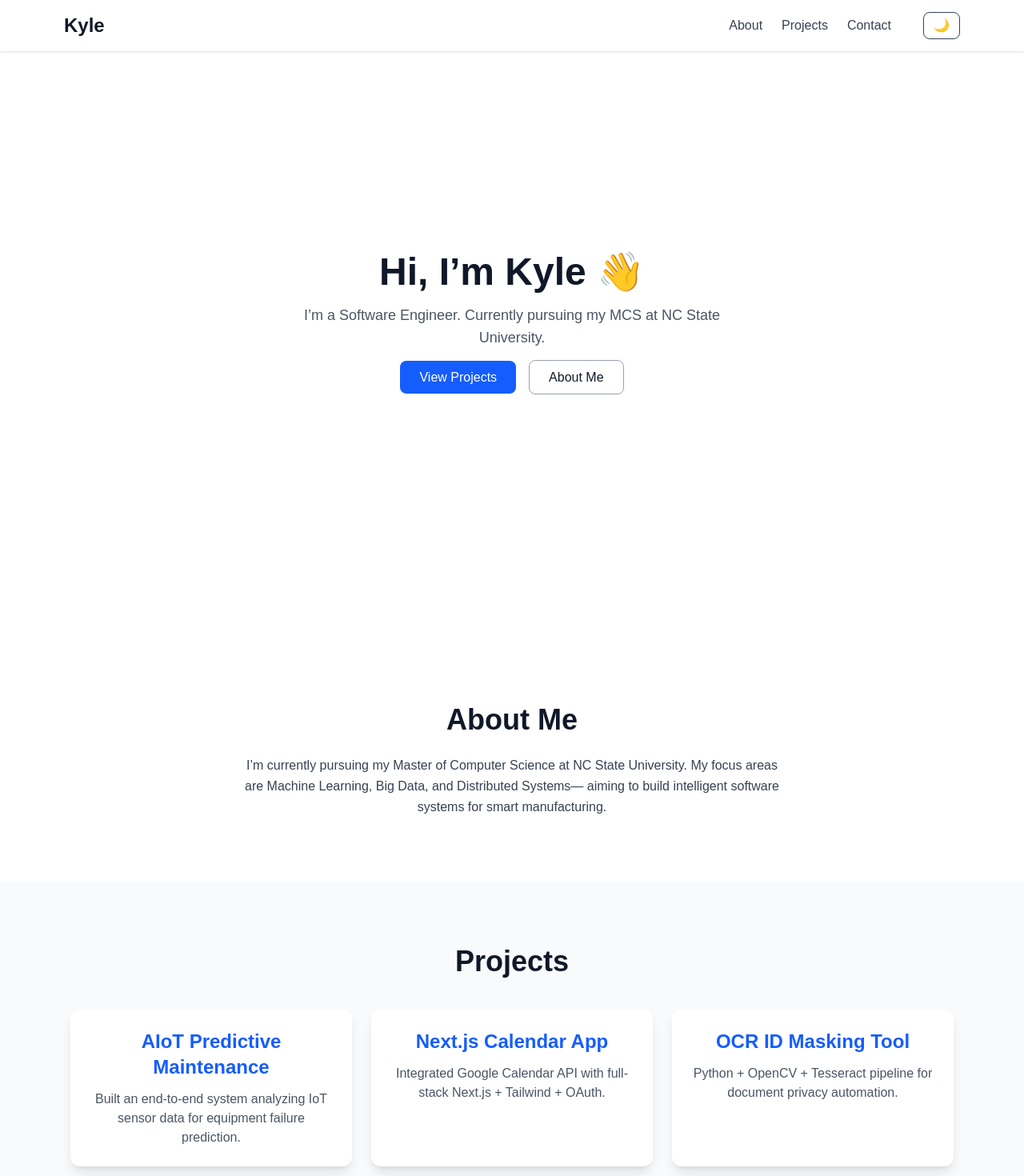
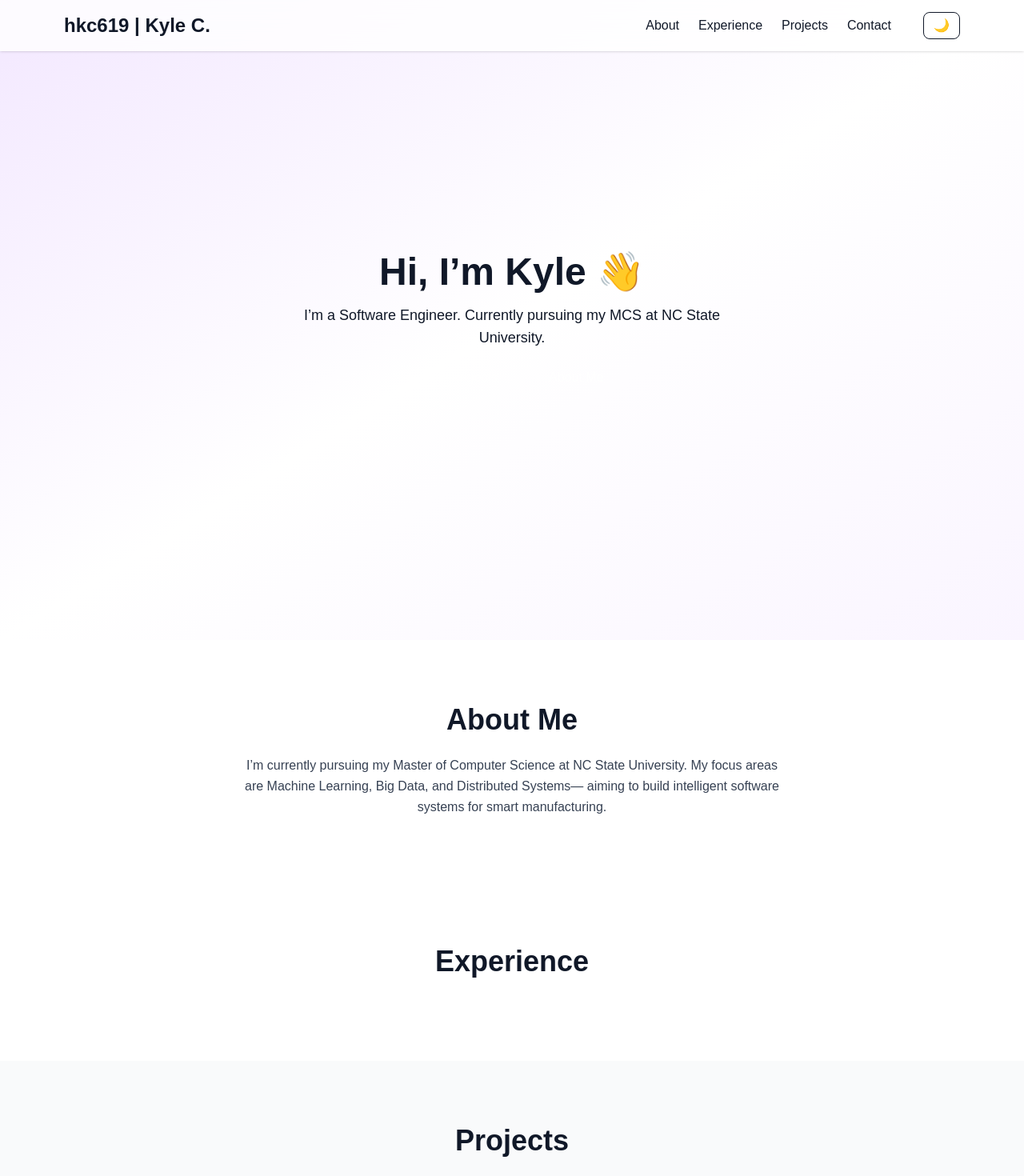
Before and after one commit to hkc619/portfolio, a Next.js app: page / in a window 1280 px wide. Shown: the top 1470 px of the page at 80% size. Built offline with nearby package versions, Linux system fonts and the light colour scheme.

Commit message:
Main UI done, font clr.

```diff
--- a/src/app/layout.tsx
+++ b/src/app/layout.tsx
@@ -1,27 +1,5 @@
-"use client";
-
-import type { Metadata } from "next";
-import { Geist, Geist_Mono } from "next/font/google";
 import "./globals.css";
-import { ThemeProvider } from "next-themes";
-import "./globals.css";
-
-const geistSans = Geist({
-  variable: "--font-geist-sans",
-  subsets: ["latin"],
-});
-
-const geistMono = Geist_Mono({
-  variable: "--font-geist-mono",
-  subsets: ["latin"],
-});
-
-/*
-export const metadata: Metadata = {
-  title: "Create Next App",
-  description: "Generated by create next app",
-};
-*/
+import ThemeProvider from "@/components/ThemeProvider";
 
 export default function RootLayout({
   children,
@@ -29,9 +7,13 @@ export default function RootLayout({
   children: React.ReactNode;
 }) {
   return (
-    <html lang="en">
-      <body className="bg-gray-50 text-gray-900 dark:bg-gray-900 dark:text-gray-100 transition-colors duration-500">
-        <ThemeProvider attribute="class" defaultTheme="light">
+    <html lang="en" suppressHydrationWarning>
+      <body className="transition-colors duration-500 bg-gray-50 text-gray-900 dark:bg-gray-900 dark:text-gray-100">
+        <ThemeProvider
+          attribute="class"
+          defaultTheme="light"
+          enableSystem={false}
+        >
           {children}
         </ThemeProvider>
       </body>
--- a/src/app/page.tsx
+++ b/src/app/page.tsx
@@ -1,6 +1,7 @@
 import Navbar from "@/components/Navbar";
 import Hero from "@/components/Hero";
 import About from "@/components/About";
+import Experience from "@/components/Experience";
 import Projects from "@/components/Projects";
 import Contact from "@/components/Contact";
 
@@ -10,6 +11,7 @@ export default function Home() {
       <Navbar />
       <Hero />
       <About />
+      <Experience />
       <Projects />
       <Contact />
     </main>
--- a/src/components/Contact.tsx
+++ b/src/components/Contact.tsx
@@ -7,7 +7,7 @@ export default function Contact() {
       </p>
       <a
         href="mailto:kyle@example.com"
-        className="px-6 py-3 bg-blue-600 text-white rounded-lg hover:bg-blue-700 transition"
+        className="px-6 py-3 bg-primary text-white rounded-lg hover:bg-primary-dark transition"
       >
         Email Me
       </a>
--- /dev/null
+++ b/src/components/Experience.tsx
@@ -0,0 +1,9 @@
+"use client";
+
+export default function Experience() {
+  return (
+    <section id="experience" className="py-20 bg-white text-center">
+      <h2 className="text-4xl font-bold mb-6">Experience</h2>
+    </section>
+  );
+}
--- a/src/components/Hero.tsx
+++ b/src/components/Hero.tsx
@@ -1,25 +1,37 @@
+"use client";
+
+import { motion } from "framer-motion";
+
 export default function Hero() {
   return (
-    <section className="flex flex-col items-center justify-center h-screen text-center">
-      <h1 className="text-5xl font-bold mb-4">Hi, I’m Kyle 👋</h1>
-      <p className="text-lg text-gray-600 max-w-xl">
+    <section className="relative flex flex-col justify-center items-center text-center h-screen bg-gradient-to-br from-purple-100 via-white to-purple-50 dark:from-gray-900 dark:via-gray-800 dark:to-gray-900 transition-colors duration-500">
+      <motion.h1
+        initial={{ opacity: 0, y: -30 }}
+        animate={{ opacity: 1, y: 0 }}
+        transition={{ duration: 0.8 }}
+        className="text-5xl font-bold mb-4 text-primary"
+      >
+        Hi, I’m Kyle 👋
+      </motion.h1>
+      <p className="text-lg text-primary max-w-xl">
         I’m a Software Engineer. Currently pursuing my MCS at NC State
         University.
       </p>
       <div className="mt-6 space-x-4">
         <a
-          href="/projects"
-          className="px-6 py-3 bg-blue-600 text-white rounded-lg hover:bg-blue-700"
+          href="#projects"
+          className="mt-8 px-6 py-3 bg-primary text-white rounded-lg hover:bg-primary-dark transition"
         >
           View Projects
         </a>
         <a
           href="/about"
-          className="px-6 py-3 border border-gray-400 rounded-lg hover:bg-gray-100"
+          className="mt-8 px-6 py-3 bg-primary text-white rounded-lg hover:bg-primary-dark transition"
         >
           About Me
         </a>
       </div>
+      <div className="absolute inset-0 -z-10 bg-[radial-gradient(circle_at_center,rgba(139,92,246,0.2)_0%,transparent_60%)]"></div>
     </section>
   );
 }
--- a/src/components/Navbar.tsx
+++ b/src/components/Navbar.tsx
@@ -1,15 +1,17 @@
 "use client";
+
 import { useState } from "react";
 import { useTheme } from "next-themes";
 import { motion } from "framer-motion";
+import UseMounted from "@/components/UseMounted";
 
 export default function Navbar() {
   const [isOpen, setIsOpen] = useState(false);
   const { theme, setTheme } = useTheme();
 
   const scrollToSection = (id: string) => {
-    const section = document.getElementById(id);
-    if (section) section.scrollIntoView({ behavior: "smooth" });
+    const el = document.getElementById(id);
+    if (el) el.scrollIntoView({ behavior: "smooth" });
   };
 
   return (
@@ -24,22 +26,47 @@ export default function Navbar() {
           onClick={() => scrollToSection("hero")}
           className="text-2xl font-bold text-primary cursor-pointer"
         >
-          Kyle
+          hkc619 | Kyle C.
         </h1>
 
-        <div className="hidden md:flex space-x-6 text-gray-700 dark:text-gray-200 font-medium">
-          <button onClick={() => scrollToSection("about")}>About</button>
-          <button onClick={() => scrollToSection("projects")}>Projects</button>
-          <button onClick={() => scrollToSection("contact")}>Contact</button>
+        <div className="hidden md:flex space-x-6 font-medium">
+          <button
+            onClick={() => scrollToSection("about")}
+            className="cursor-pointer hover:text-primary transition-colors duration-200"
+          >
+            About
+          </button>
+          <button
+            onClick={() => scrollToSection("experience")}
+            className="cursor-pointer hover:text-primary transition-colors duration-200"
+          >
+            Experience
+          </button>
+          <button
+            onClick={() => scrollToSection("projects")}
+            className="cursor-pointer hover:text-primary transition-colors duration-200"
+          >
+            Projects
+          </button>
+          <button
+            onClick={() => scrollToSection("contact")}
+            className="cursor-pointer hover:text-primary transition-colors duration-200"
+          >
+            Contact
+          </button>
+
+          {/* 只在 mounted 後才渲染主題切換，避免 SSR/CSR 不一致 */}
+          <UseMounted>
             <button
               onClick={() => setTheme(theme === "dark" ? "light" : "dark")}
               className="ml-4 px-3 py-1 border border-primary text-primary rounded-lg hover:bg-primary hover:text-white transition"
+              aria-label="Toggle theme"
             >
               {theme === "dark" ? "☀️" : "🌙"}
             </button>
+          </UseMounted>
         </div>
 
-        {/* 手機漢堡按鈕 */}
         <button
           onClick={() => setIsOpen(!isOpen)}
           className="md:hidden p-2 border rounded"
@@ -48,18 +75,19 @@ export default function Navbar() {
         </button>
       </div>
 
-      {/* 手機下拉選單 */}
       {isOpen && (
         <div className="md:hidden bg-white dark:bg-gray-800 border-t text-center py-2 space-y-2">
           <button onClick={() => scrollToSection("about")}>About</button>
           <button onClick={() => scrollToSection("projects")}>Projects</button>
           <button onClick={() => scrollToSection("contact")}>Contact</button>
+          <UseMounted>
             <button
               onClick={() => setTheme(theme === "dark" ? "light" : "dark")}
               className="block mx-auto mt-2 px-3 py-1 border border-primary text-primary rounded-lg hover:bg-primary hover:text-white transition"
             >
               Toggle Theme
             </button>
+          </UseMounted>
         </div>
       )}
     </motion.nav>
--- a/src/components/Projects.tsx
+++ b/src/components/Projects.tsx
@@ -1,6 +1,6 @@
 const projects = [
   {
-    title: "AIoT Predictive Maintenance",
+    title: "Bot",
     description:
       "Built an end-to-end system analyzing IoT sensor data for equipment failure prediction.",
   },
@@ -26,9 +26,10 @@ export default function Projects() {
             key={idx}
             className="bg-white shadow-lg rounded-xl p-6 hover:-translate-y-2 transition"
           >
-            <h3 className="text-2xl font-semibold mb-3 text-blue-600">
+            <h3 className="text-2xl font-semibold mb-3 text-primary">
               {p.title}
             </h3>
+
             <p className="text-gray-600">{p.description}</p>
           </div>
         ))}
--- /dev/null
+++ b/src/components/ThemeProvider.tsx
@@ -0,0 +1,16 @@
+"use client";
+import { ThemeProvider as NextThemesProvider } from "next-themes";
+import { ReactNode } from "react";
+
+export default function ThemeProvider({ children }: { children: ReactNode }) {
+  return (
+    <NextThemesProvider
+      attribute="class"
+      defaultTheme="light"
+      enableSystem={false}
+      themes={["light", "dark"]}
+    >
+      {children}
+    </NextThemesProvider>
+  );
+}
--- /dev/null
+++ b/src/components/UseMounted.tsx
@@ -0,0 +1,13 @@
+"use client";
+import { useEffect, useState } from "react";
+
+export default function UseMounted({
+  children,
+}: {
+  children: React.ReactNode;
+}) {
+  const [mounted, setMounted] = useState(false);
+  useEffect(() => setMounted(true), []);
+  if (!mounted) return null; // 或者回傳骨架/placeholder
+  return <>{children}</>;
+}
```
Also changed, not shown: src/components/Footer.tsx (added). Lines whose indentation alone changed are shown as unchanged.
